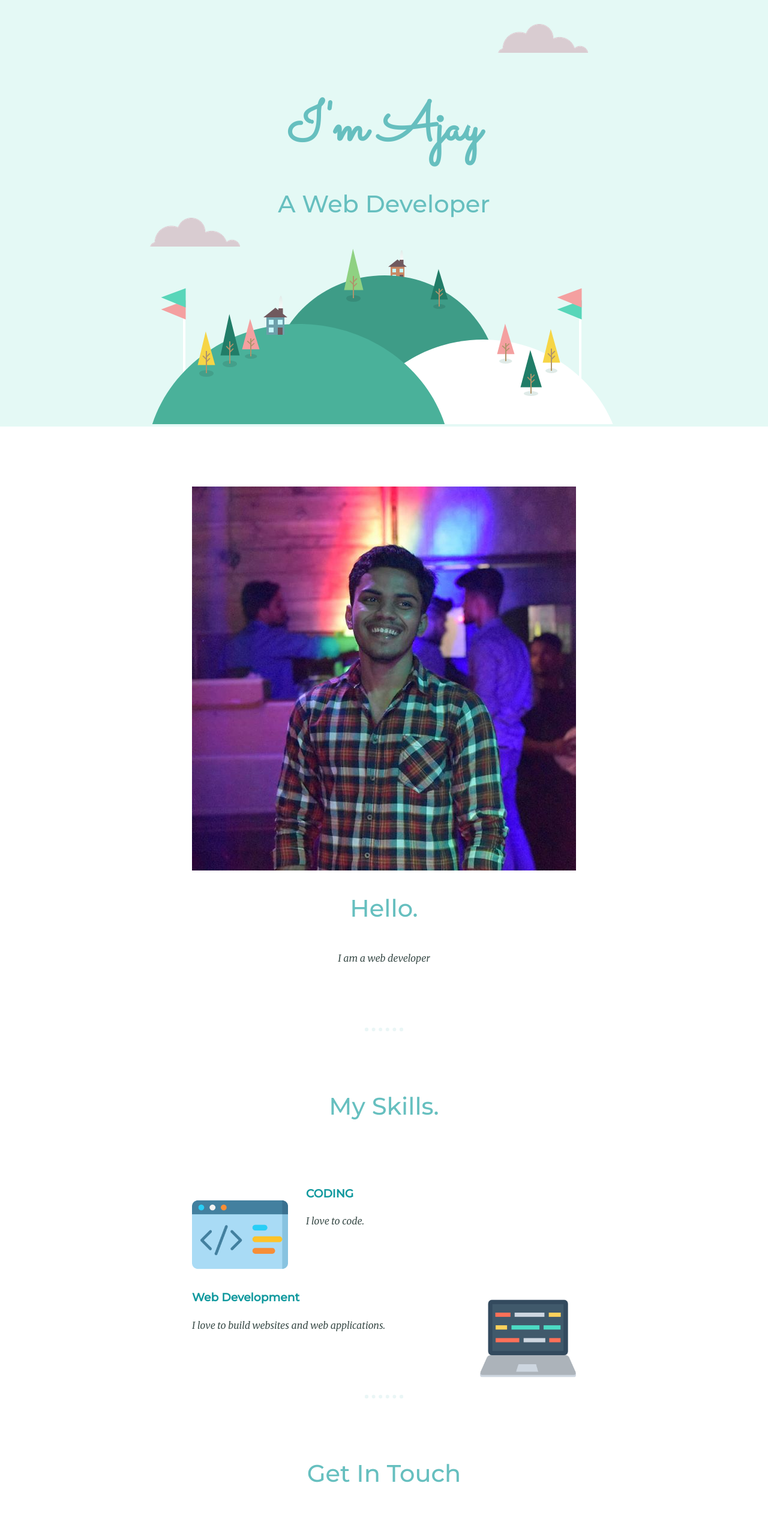
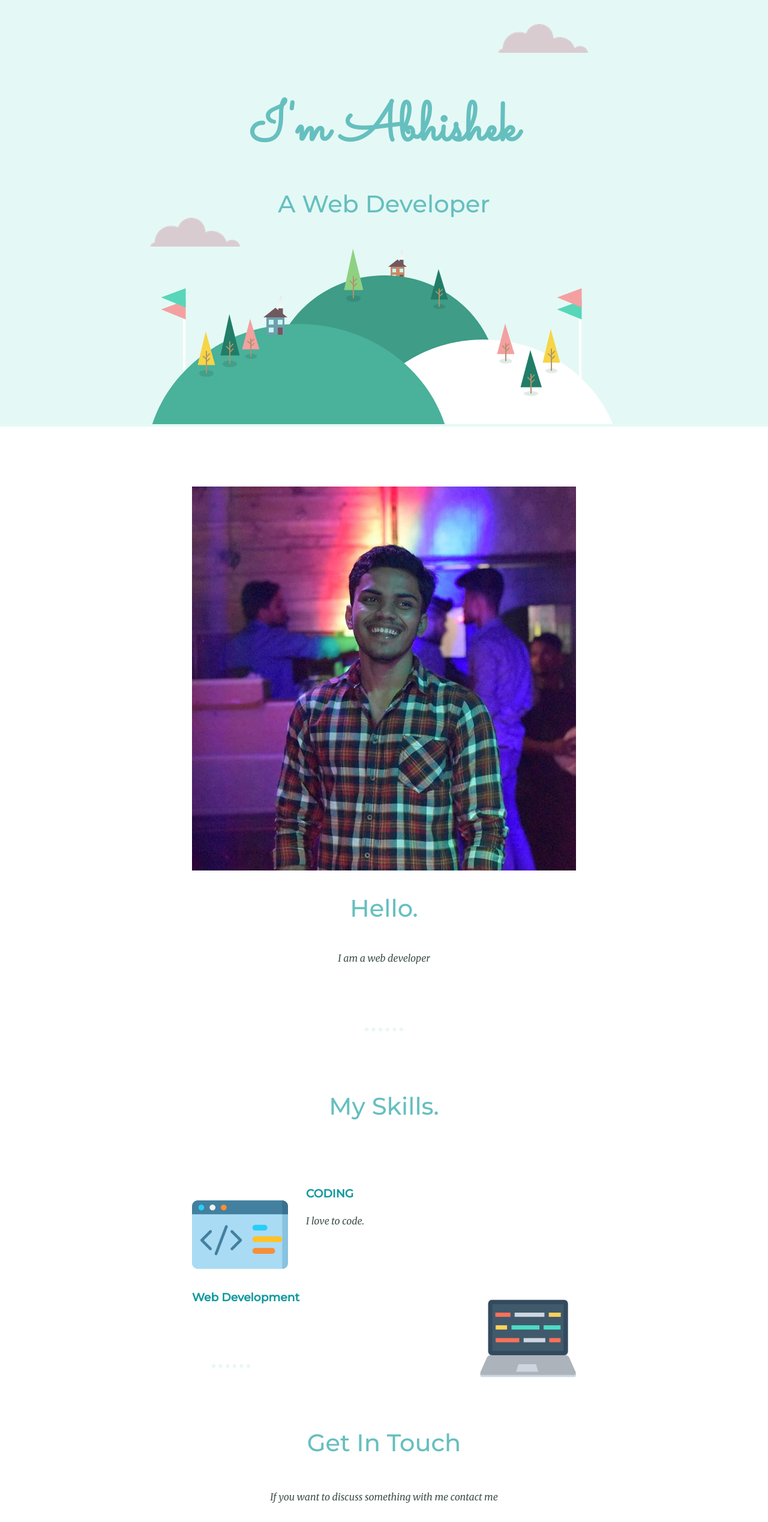
Before and after one commit to ajayjha1/personal-site, a plain HTML site: page index.html in a window 1280 px wide. Shown: the top 2537 px of the page at 60% size. Drawn offline with Linux system fonts and the light colour scheme; files that its build step writes are made by us from their sources.

Commit message:
Update index.html

```diff
--- a/index.html
+++ b/index.html
@@ -9,14 +9,14 @@
   <body>
     <div class="top-container">
       <img class="top-cloud" src="images/cloud.png" alt="cloud-png">
-      <h1>I'm Ajay</h1>
+      <h1>I'm Abhishek</h1>
       <h2>A Web Developer</h2>
       <img class="bottom-cloud" src="images/cloud.png" alt="cloud-png">
       <img src="images/land.svg" alt="land-svg">
     </div>
     <div class="middle-container">
   <div class="profile">
-    <img class="Abhishek" src="images/ajay.jpg" alt="Ajay">
+    <img class="Abhishek" src="images/Ajay.jpg" alt="Ajay">
     <h2>Hello.</h2>
     <p>I am a web developer</p>
   </div>
@@ -31,20 +31,19 @@
     <div class="skill-row">
       <img class="laptop-img" src="images/computer.png" alt="Computer">
       <h3>Web Development</h3>
-      <p>I love to build websites and web applications.</p>
   </div>
   <hr>
   <div class="contact-me">
     <h2>Get In Touch</h2>
-    <p class="contact-message"></p>
-      <a class="btn" href="mailto:ajayjha1886@gmail.com">CONTACT ME</a>
+    <p class="contact-message">If you want to discuss something with me contact me</p>
+      <a class="btn" href="mailto:abhi.jha268@gmail.com">CONTACT ME</a>
   </div>
   </div>
 </div>
 
 
 <div class="bottom-container">
-  <a class="footer-link" href="https://www.instagram.com/ajay_pandit__/">Instagram </a>
+  <a class="footer-link" href="https://www.instagram.com/ajayjha.45/">Instagram </a>
   <a class="footer-link" href="https://www.linkedin.com/in/ajay-jha-1a5ab9173/">LinkedIn</a>
   <p class="copyright">© 2020 Ajay Jha.</p>
 </div>
```
